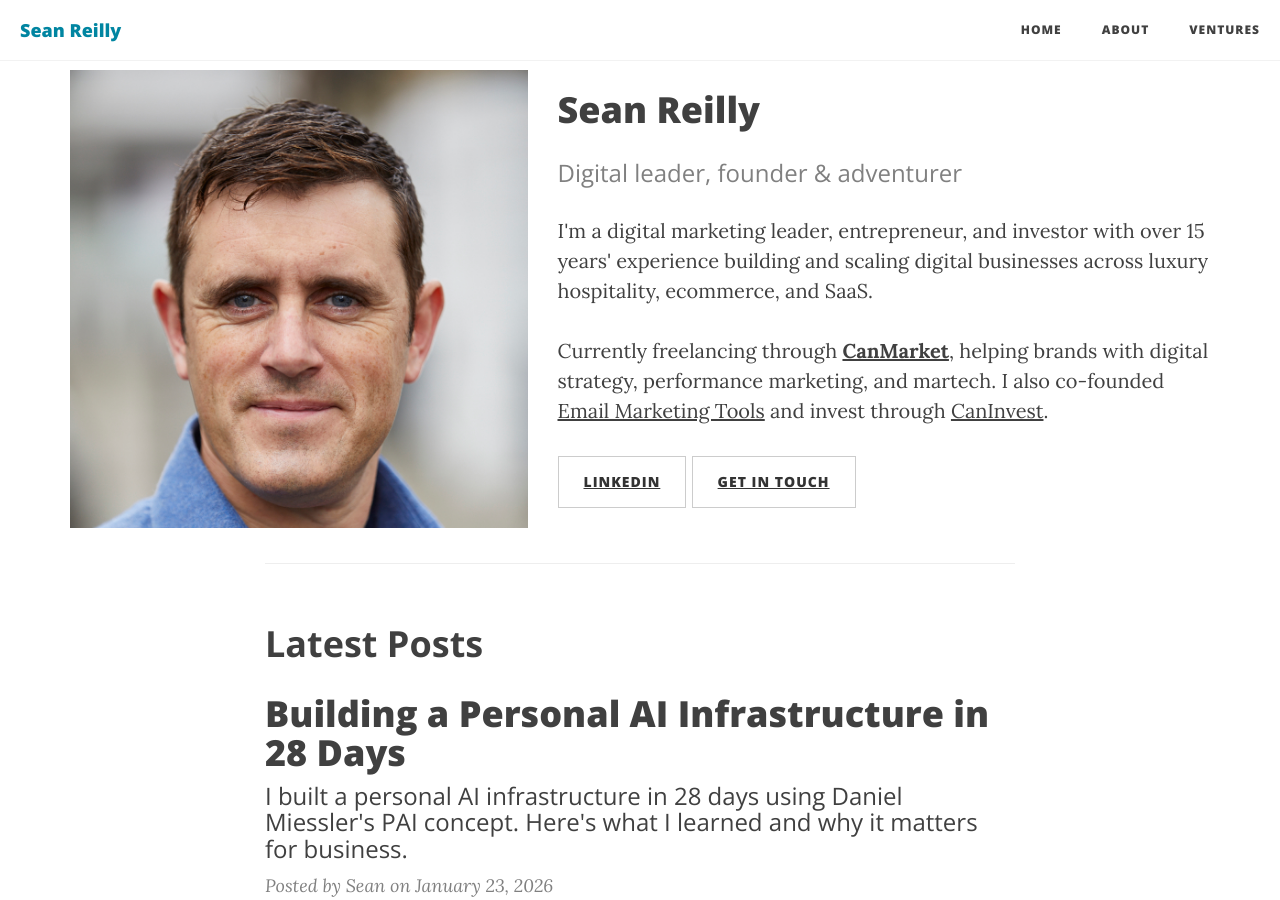
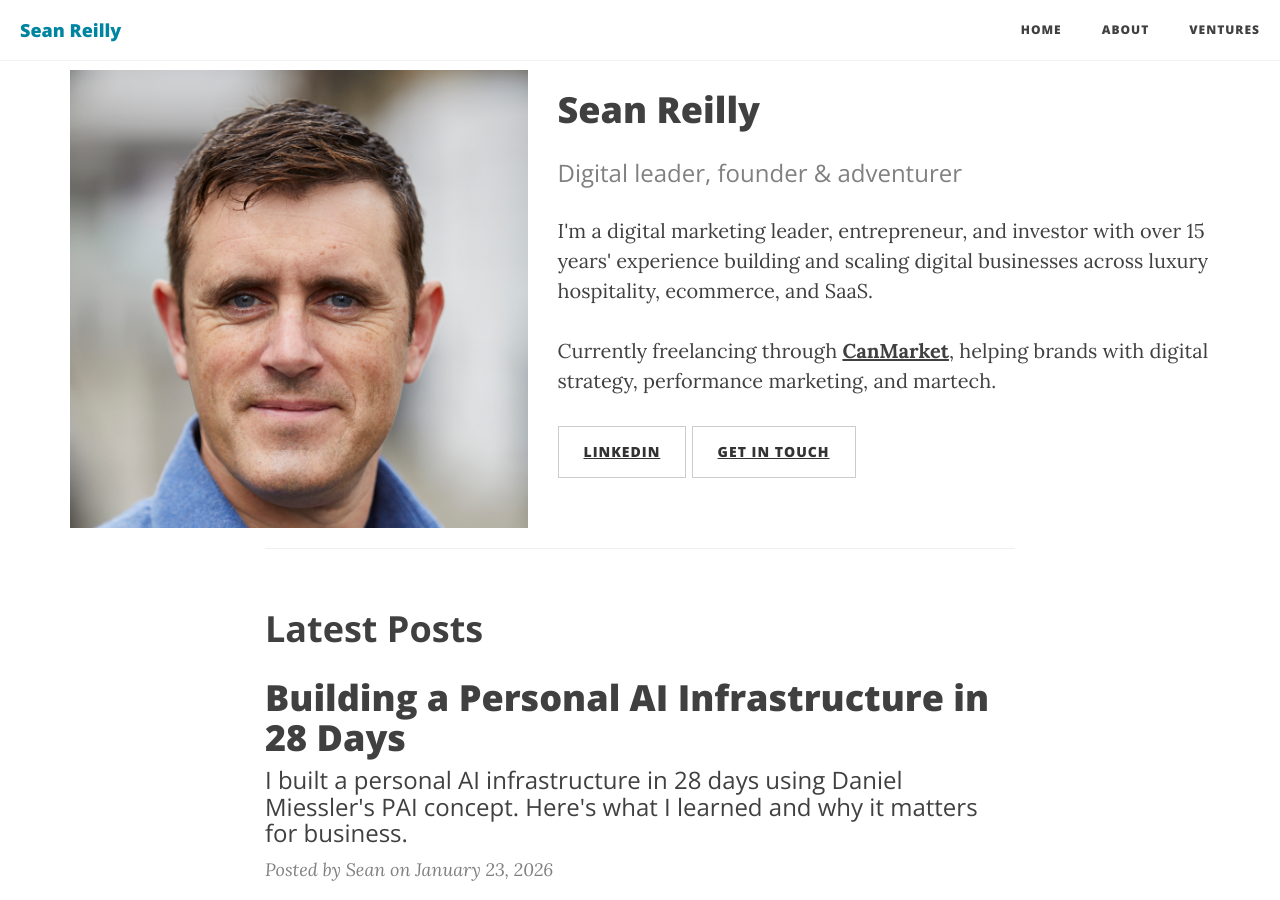
Before and after one commit to seanreillyesq/seanreillyesq.github.io, a Jekyll site: the page built from home.html, in a window 1280 px wide and 900 px high. Built offline with Jekyll 4.4.1, drawn with Linux system fonts in a browser that asks for light colours; comment, search, counter and statistics services are not loaded.

Commit message:
Remove EMT and CanInvest mentions from /home intro

```diff
--- a/home.html
+++ b/home.html
@@ -18,7 +18,7 @@
             <h1>Sean Reilly</h1>
             <p style="color: #808080; font-family: 'Open Sans', 'Helvetica Neue', Helvetica, Arial, sans-serif; font-weight: 300; font-size: 24px; line-height: 1.1;">Digital leader, founder & adventurer</p>
             <p>I'm a digital marketing leader, entrepreneur, and investor with over 15 years' experience building and scaling digital businesses across luxury hospitality, ecommerce, and SaaS.</p>
-            <p>Currently freelancing through <a href="https://www.canmarket.co.uk" target="_blank"><strong>CanMarket</strong></a>, helping brands with digital strategy, performance marketing, and martech. I also co-founded <a href="https://emailmarketingtools.io" target="_blank">Email Marketing Tools</a> and invest through <a href="https://www.caninvest.uk" target="_blank">CanInvest</a>.</p>
+            <p>Currently freelancing through <a href="https://www.canmarket.co.uk" target="_blank"><strong>CanMarket</strong></a>, helping brands with digital strategy, performance marketing, and martech.</p>
             <p>
                 <a href="https://www.linkedin.com/in/seanreillyesq" target="_blank" class="btn btn-default" style="margin-bottom: 5px;">LinkedIn</a>
                 <a href="/contact" class="btn btn-default" style="margin-bottom: 5px;">Get in touch</a>
```
